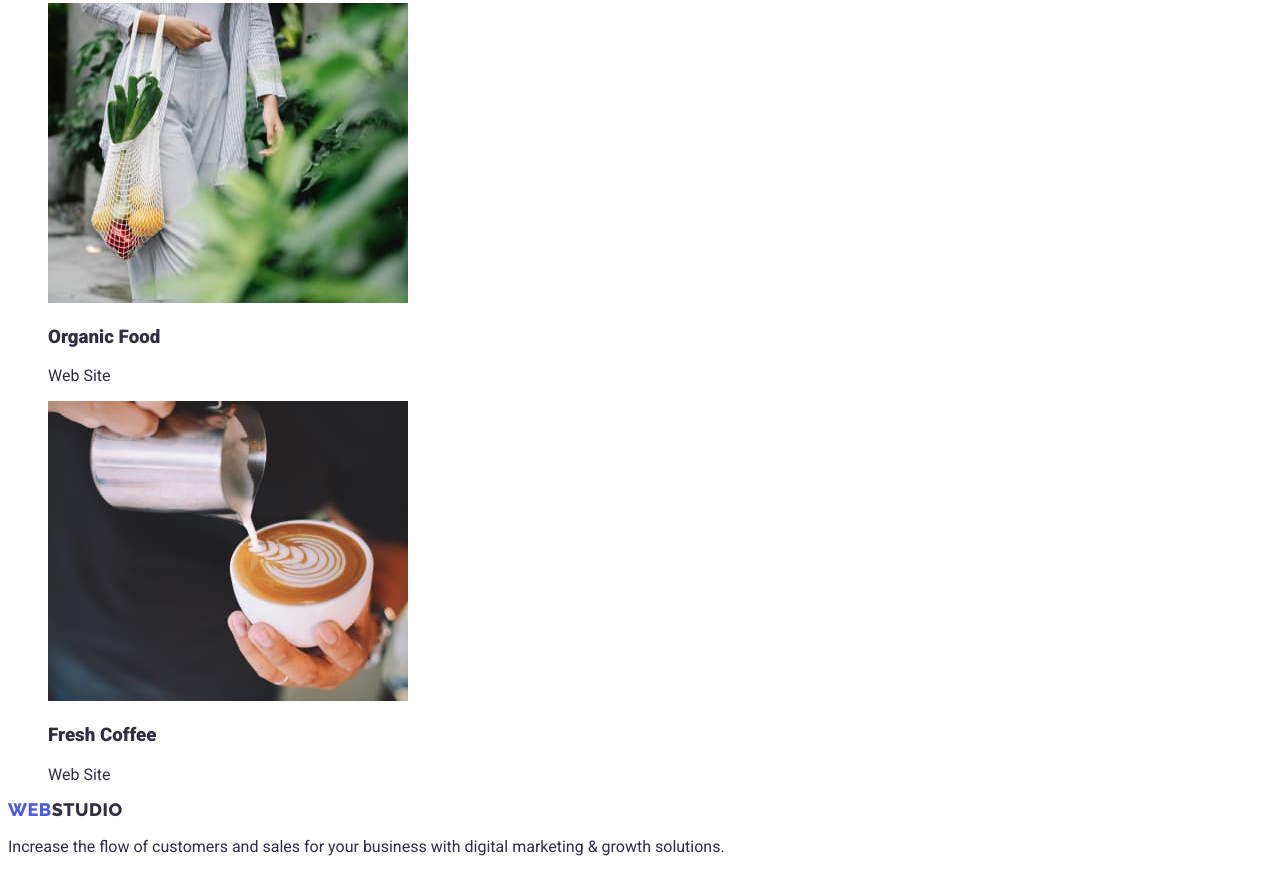
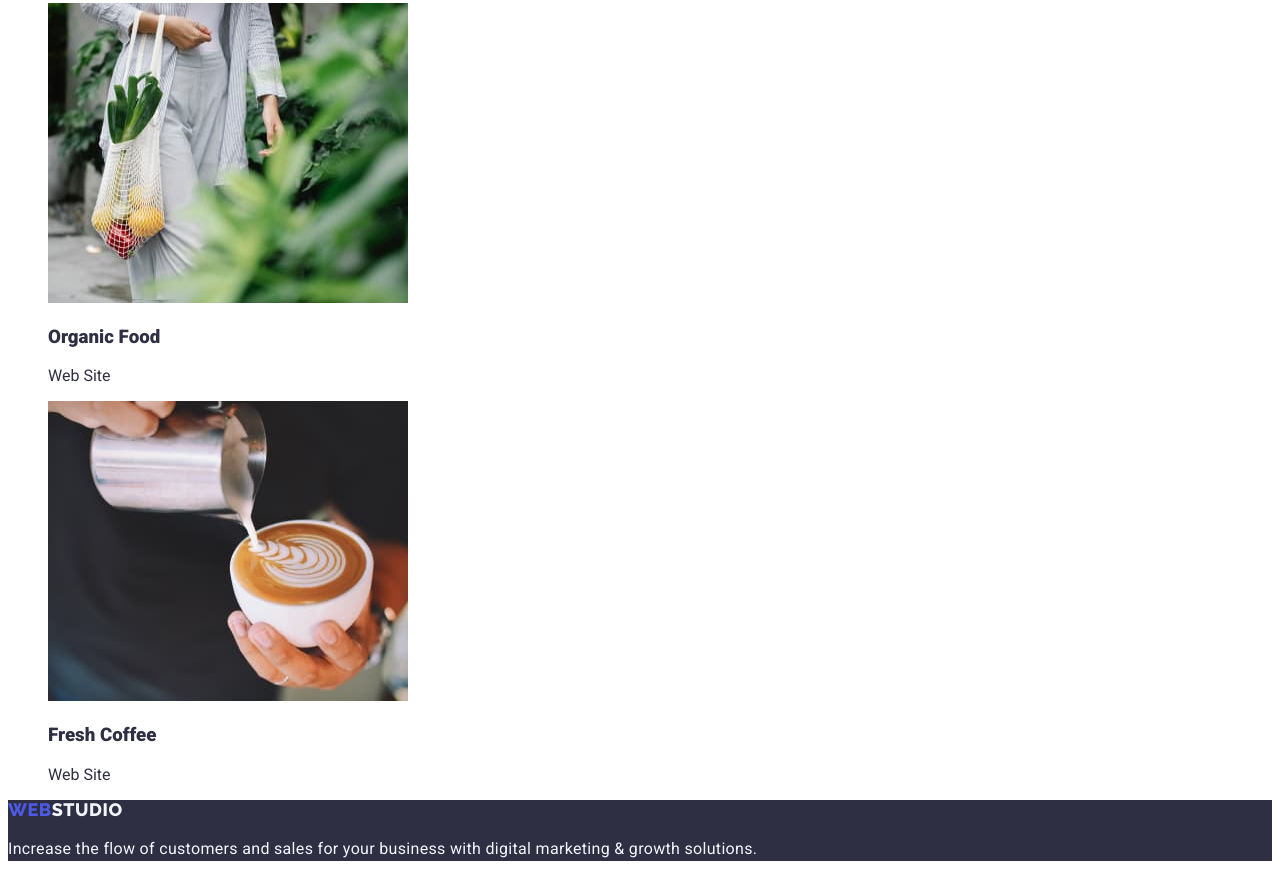
Before and after one commit to MartaTabor/goit-markup-hw-02, a plain HTML site: page portfolio.html in a window 1280 px wide. Shown: the part 3104-3981 px from the top of the page. Drawn offline with Linux system fonts and the light colour scheme.

Commit message:
minor-corrections

```diff
--- a/css/styles.css
+++ b/css/styles.css
@@ -4,7 +4,7 @@ body {
   color: var(--navy-blue-color);
 }
 
-ul {
+.list {
   list-style-type: none;
 }
 
@@ -16,6 +16,9 @@ ul {
   --white-color: #ffffff;
   --cloud-color: #f4f4fd;
   --second-heading-size: 36px;
+  --second-heading-weight: 700;
+  --third-heading-size: 20px;
+  --third-heading-weight: 500;
 }
 
 .logo {
@@ -27,6 +30,10 @@ ul {
   letter-spacing: 0.54px;
   text-transform: uppercase;
   text-decoration: none;
+}
+
+.footer-logo {
+  color: var(--cloud-color);
 }
 
 .part-logo {
@@ -61,3 +68,13 @@ ul {
 .address-link:focus {
   color: var(--ocean-color);
 }
+
+.footer-section {
+  background-color: var(--navy-blue-color);
+}
+
+.footer-note {
+  color: var(--cloud-color);
+  line-height: 1.5;
+  letter-spacing: 0.32px;
+}
--- a/portfolio.html
+++ b/portfolio.html
@@ -18,14 +18,14 @@
         <a href="./index.html" class="logo"
           ><span class="part-logo">Web</span>Studio</a
         >
-        <ul class="page-navigation">
+        <ul class="list page-navigation">
           <li><a href="./index.html" class="page-link">Studio</a></li>
           <li><a href="./portfolio.html" class="page-link">Portfolio</a></li>
           <li><a href="#" class="page-link">Contacts</a></li>
         </ul>
       </nav>
       <address>
-        <ul>
+        <ul class="list">
           <li>
             <a href="mailto:info@devstudio.com" class="address-link"
               >info@devstudio.com</a
@@ -42,7 +42,7 @@
     <main>
       <section>
         <h2 hidden>Filters</h2>
-        <ul>
+        <ul class="list">
           <li><button type="button">All</button></li>
           <li><button type="button">Web Site</button></li>
           <li><button type="button">App</button></li>
@@ -52,7 +52,7 @@
       </section>
       <section>
         <h2 hidden>Portfolio</h2>
-        <ul>
+        <ul class="list">
           <li>
             <img
               src="./images/portfolio-img1.jpg"
@@ -146,11 +146,11 @@
         </ul>
       </section>
     </main>
-    <footer>
-      <a href="./index.html" class="logo"
+    <footer class="footer-section">
+      <a href="./index.html" class="logo footer-logo"
         ><span class="part-logo">Web</span>Studio</a
       >
-      <p>
+      <p class="footer-note">
         Increase the flow of customers and sales for your business with digital
         marketing & growth solutions.
       </p>
```
Also changed, not shown: index.html (+8 -8 lines).
